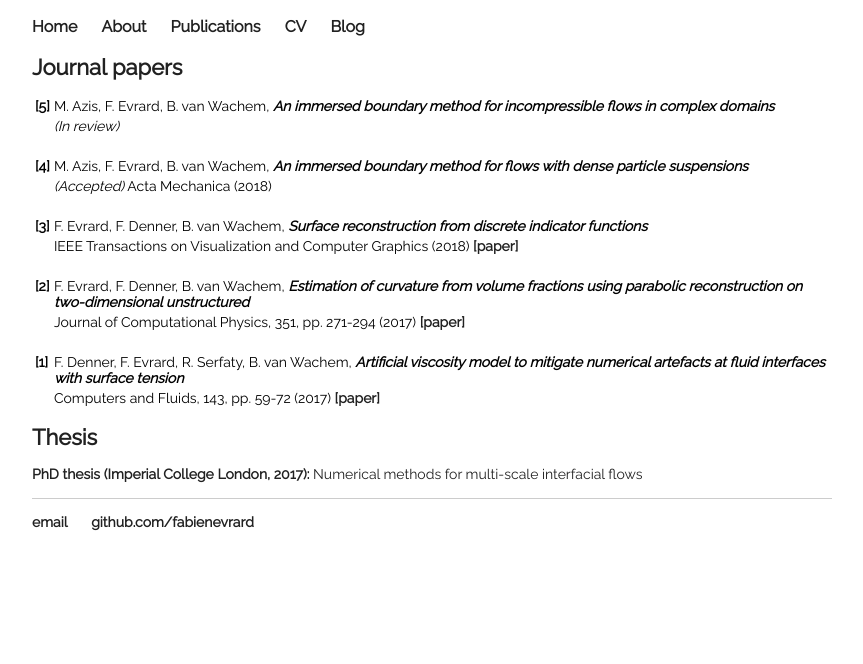
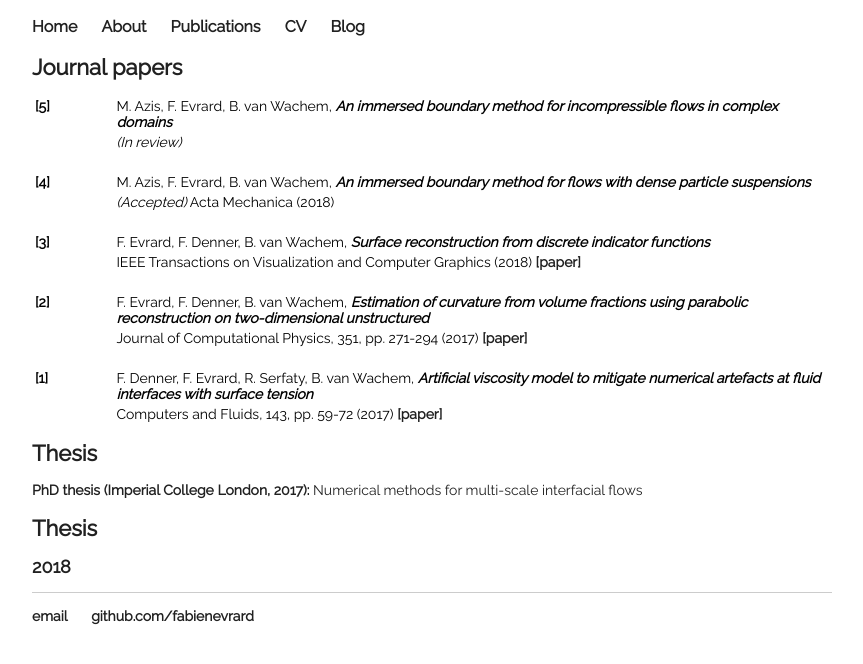
Before and after one commit to fabienevrard/fabienevrard.github.io, a Jekyll site: the page built from publications/index.html, in a window 1280 px wide. Shown: the top 664 px of the page, without its empty margins (208-1071 px from the left). Built offline with Jekyll 4.4.1, drawn with Linux system fonts in a browser that asks for light colours.

Commit message:
Update index.html

```diff
--- a/publications/index.html
+++ b/publications/index.html
@@ -1,11 +1,13 @@
 ---
 layout: default
-title: Publications
+title: Publications and talks
 ---
 <div class="blurb">
 	<h1>Journal papers</h1>
 
 	 <table style="width:100%; vertical-align: top; text-align: left;">
+		 <col width=10%>
+		 <col width=90%>
 		 <tr>
 			 <td><b>[5]</b></td>
 			 <td>M. Azis, F. Evrard, B. van Wachem, <i><b>An immersed boundary method for incompressible flows in complex domains</b></i></td>
@@ -56,6 +58,10 @@ volume fractions using parabolic reconstruction on two-dimensional unstructured<
 	<h1>Thesis</h1>
 	<p><b>PhD thesis (Imperial College London, 2017):</b> Numerical methods for multi-scale interfacial flows</p>
 
+	<h1>Thesis</h1>
+	<h2>2018</h2>
+
+
 <!-- 	<h1>Lecture notes</h1>
 	<p><b>Simulation of Mechanical Processes (Otto-von-Guericke-Universität Magdeburg, 2018)</p> -->
 </div><!-- /.blurb -->
```
